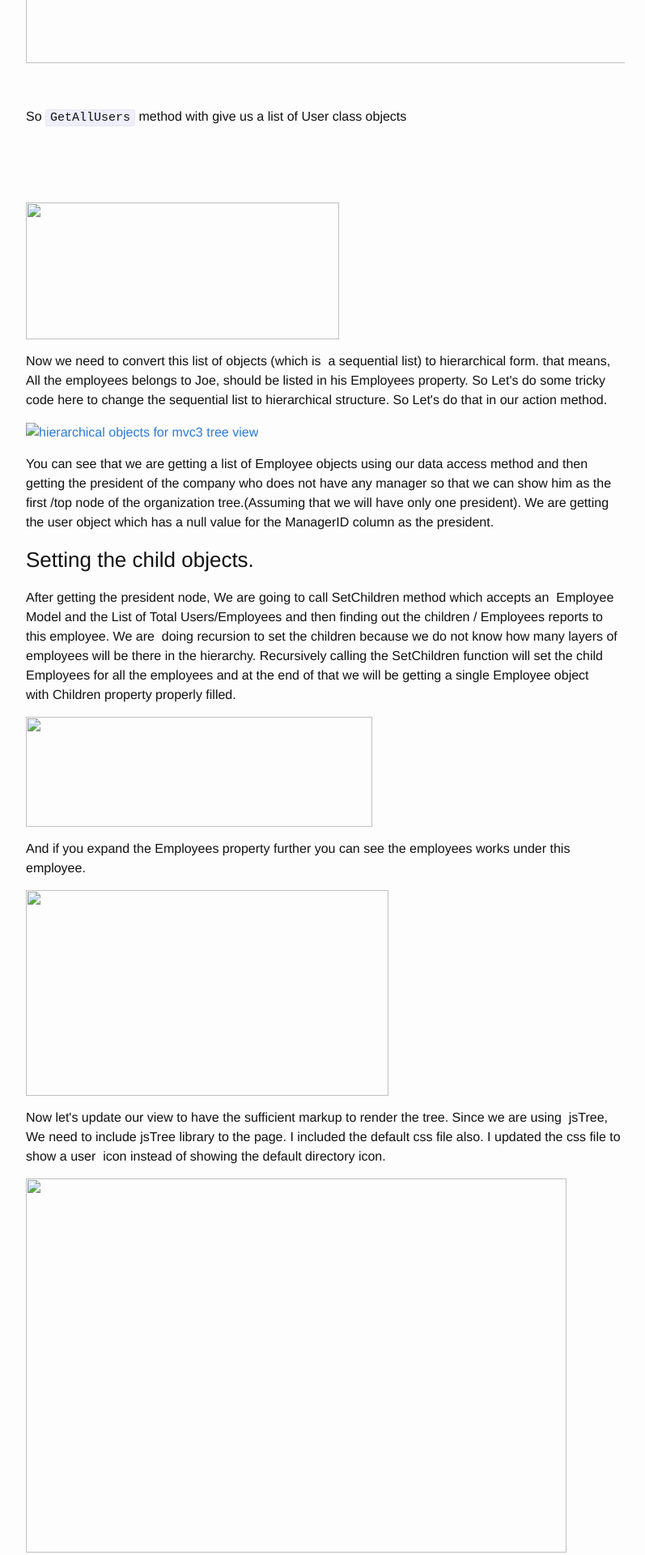
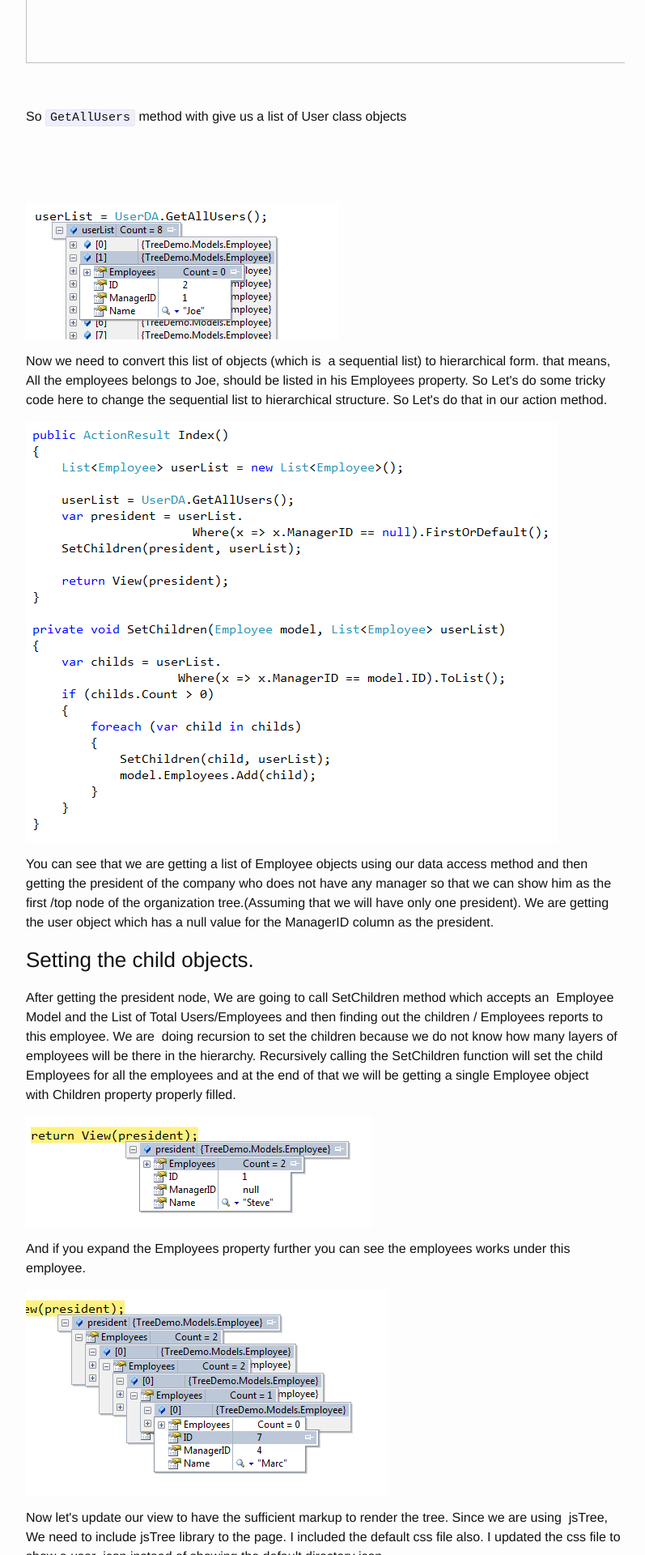
Before and after one commit to kshyju/techiesweb.net, a Jekyll site: the page built from _posts/2012-09-21-asp-net-mvc3-tree-view-with-jstree.html, in a window 1280 px wide. Shown: the part 1421-3341 px from the top of the page at 81% size, without its empty margins (238-1035 px from the left). Built offline with Jekyll 4.4.1, drawn with Linux system fonts in a browser that asks for light colours.

Commit message:
Fixing the image src

```diff
--- a/_posts/2012-09-21-asp-net-mvc3-tree-view-with-jstree.html
+++ b/_posts/2012-09-21-asp-net-mvc3-tree-view-with-jstree.html
@@ -17,23 +17,23 @@ date: 2012-09-21 14:39:49.000000000 -04:00
 <p>So <code>GetAllUsers</code> method with give us a list of User class objects</p>
 <p>&nbsp;</p>
 <p>&nbsp;</p>
-<p><a href="http://www.techiesweb.net/assets/list-of-employee-objects.png"><img class="alignnone size-full wp-image-443" title="list-of-employee-objects" src="assets/list-of-employee-objects.png" alt="" width="387" height="169" /></a></p>
+<p><a href="http://www.techiesweb.net/assets/list-of-employee-objects.png"><img class="alignnone size-full wp-image-443" title="list-of-employee-objects" src="http://www.techiesweb.net/assets/list-of-employee-objects.png" alt="" width="387" height="169" /></a></p>
 <p>Now we need to convert this list of objects (which is  a sequential list) to hierarchical form. that means, All the employees belongs to Joe, should be listed in his Employees property. So Let's do some tricky code here to change the sequential list to hierarchical structure. So Let's do that in our action method.</p>
-<p><a href="http://www.techiesweb.net/assets/action-method.png"><img class="alignnone size-full wp-image-444" title="action-method" src="assets/action-method.png" alt="hierarchical objects for mvc3 tree view" width="656" height="519" /></a></p>
+<p><a href="http://www.techiesweb.net/assets/action-method.png"><img class="alignnone size-full wp-image-444" title="action-method" src="http://www.techiesweb.net/assets/action-method.png" alt="hierarchical objects for mvc3 tree view" width="656" height="519" /></a></p>
 <p>You can see that we are getting a list of Employee objects using our data access method and then getting the president of the company who does not have any manager so that we can show him as the first /top node of the organization tree.(Assuming that we will have only one president). We are getting the user object which has a null value for the ManagerID column as the president.</p>
 <h3>Setting the child objects.</h3>
 <p>After getting the president node, We are going to call SetChildren method which accepts an  Employee Model and the List of Total Users/Employees and then finding out the children / Employees reports to this employee. We are  doing recursion to set the children because we do not know how many layers of employees will be there in the hierarchy. Recursively calling the SetChildren function will set the child Employees for all the employees and at the end of that we will be getting a single Employee object with Children property properly filled.</p>
-<p><a href="http://www.techiesweb.net/assets/ORganization-tree-1.png"><img class="alignnone size-full wp-image-445" title="ORganization-tree-1" src="assets/ORganization-tree-1.png" alt="" width="428" height="136" /></a></p>
+<p><a href="http://www.techiesweb.net/assets/ORganization-tree-1.png"><img class="alignnone size-full wp-image-445" title="ORganization-tree-1" src="http://www.techiesweb.net/assets/ORganization-tree-1.png" alt="" width="428" height="136" /></a></p>
 <p>And if you expand the Employees property further you can see the employees works under this employee.</p>
-<p><a href="http://www.techiesweb.net/assets/ORganization-tree-expanded.png"><img class="alignnone size-full wp-image-446" title="ORganization-tree-expanded" src="assets/ORganization-tree-expanded.png" alt="" width="448" height="254" /></a></p>
+<p><a href="http://www.techiesweb.net/assets/ORganization-tree-expanded.png"><img class="alignnone size-full wp-image-446" title="ORganization-tree-expanded" src="http://www.techiesweb.net/assets/ORganization-tree-expanded.png" alt="" width="448" height="254" /></a></p>
 <p>Now let's update our view to have the sufficient markup to render the tree. Since we are using  jsTree, We need to include jsTree library to the page. I included the default css file also. I updated the css file to show a user  icon instead of showing the default directory icon.</p>
-<p><a href="http://www.techiesweb.net/assets/strongly-typed-razor-view.png"><img class="alignnone size-full wp-image-448" title="strongly-typed-razor-view" src="assets/strongly-typed-razor-view.png" alt="" width="668" height="462" /></a></p>
+<p><a href="http://www.techiesweb.net/assets/strongly-typed-razor-view.png"><img class="alignnone size-full wp-image-448" title="strongly-typed-razor-view" src="http://www.techiesweb.net/assets/strongly-typed-razor-view.png" alt="" width="668" height="462" /></a></p>
 <p>Our view is strongly typed to Employee class, which will be representing the president / top node of the hierarchy.  After printing the Name property value of the first node, We are calling a partial view called Children and passing our Model to that. So i created a partial view called <code>Children.cshtml</code> under the same view folder and have markup like this</p>
 <p>&nbsp;</p>
-<p><a href="http://www.techiesweb.net/assets/ChildrenView.png"><img class="alignnone size-full wp-image-449" title="ChildrenView" src="assets/ChildrenView.png" alt="" width="485" height="314" /></a></p>
+<p><a href="http://www.techiesweb.net/assets/ChildrenView.png"><img class="alignnone size-full wp-image-449" title="ChildrenView" src="http://www.techiesweb.net/assets/ChildrenView.png" alt="" width="485" height="314" /></a></p>
 <p>You can see recursion here also. We are calling the Childrens partial view recursively to render the child's for each node.</p>
 <p>Now let's see how  it works when you run the project.</p>
-<p><a href="http://www.techiesweb.net/assets/asp.net-mvc-treeview-output.png"><img class="alignnone size-full wp-image-451" title="asp.net-mvc-treeview-output" src="assets/asp.net-mvc-treeview-output.png" alt="" width="283" height="235" /></a></p>
+<p><a href="http://www.techiesweb.net/assets/asp.net-mvc-treeview-output.png"><img class="alignnone size-full wp-image-451" title="asp.net-mvc-treeview-output" src="http://www.techiesweb.net/assets/asp.net-mvc-treeview-output.png" alt="" width="283" height="235" /></a></p>
 <p>You can customize the tree look and feel by changing the css  or playing with the options of  <a href="http://www.jstree.com/demo">jsTree</a>. You can download a working sample which i created to write this post <a href="http://www.techiesweb.net/wp-content/uploads/2012/09/ASP.NET-MVC3-TreeView-with-js-tree.rar">here</a>.</p>
 <p>Hope this helps. Do not forget to leave a comment, if this post was useful to you. :)</p>
 <p>&nbsp;</p>
```
